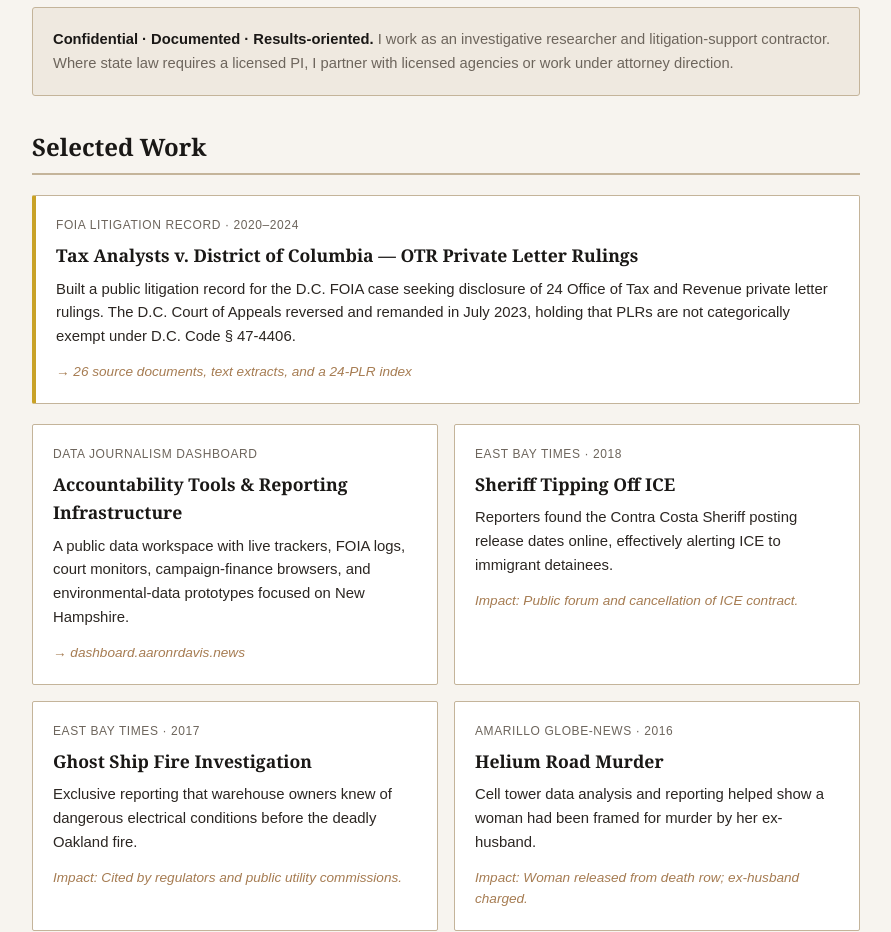
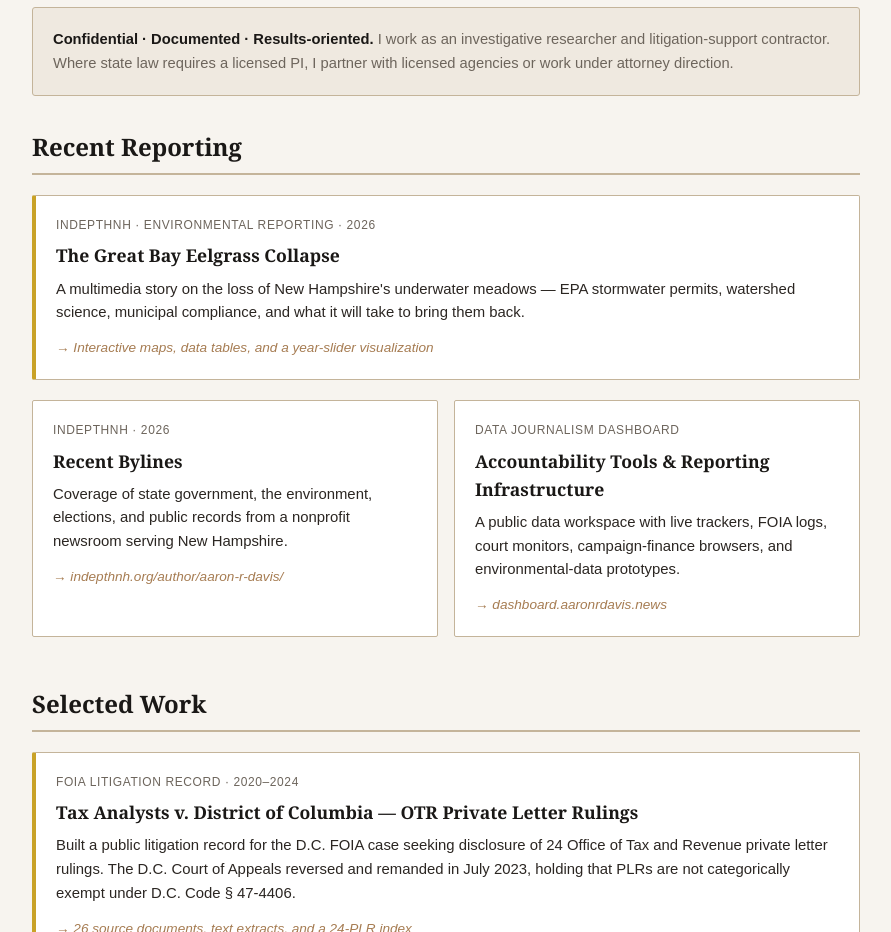
Before and after one commit to AR-Davis/aaronrdavis-news, a website: page index.html in a window 1280 px wide. Shown: the part 580-1512 px from the top of the page, without its empty margins (194-1085 px from the left). Drawn offline with Linux system fonts and the light colour scheme.

Commit message:
Add Recent Reporting section featuring Great Bay eelgrass and InDepthNH bylines

```diff
--- a/index.html
+++ b/index.html
@@ -323,6 +323,30 @@
       </p>
     </div>
 
+    <h2>Recent Reporting</h2>
+    <a class="card full-width featured" href="./stories/great-bay-eelgrass-collapse/">
+      <div class="meta">InDepthNH · Environmental Reporting · 2026</div>
+      <h3>The Great Bay Eelgrass Collapse</h3>
+      <p>A multimedia story on the loss of New Hampshire's underwater meadows — EPA stormwater permits, watershed science, municipal compliance, and what it will take to bring them back.</p>
+      <p class="impact">→ Interactive maps, data tables, and a year-slider visualization</p>
+    </a>
+
+    <div class="portfolio">
+      <a class="card" href="https://indepthnh.org/author/aaron-r-davis/" target="_blank" rel="noopener">
+        <div class="meta">InDepthNH · 2026</div>
+        <h3>Recent Bylines</h3>
+        <p>Coverage of state government, the environment, elections, and public records from a nonprofit newsroom serving New Hampshire.</p>
+        <p class="impact">→ indepthnh.org/author/aaron-r-davis/</p>
+      </a>
+
+      <a class="card" href="https://dashboard.aaronrdavis.news" target="_blank" rel="noopener">
+        <div class="meta">Data Journalism Dashboard</div>
+        <h3>Accountability Tools &amp; Reporting Infrastructure</h3>
+        <p>A public data workspace with live trackers, FOIA logs, court monitors, campaign-finance browsers, and environmental-data prototypes.</p>
+        <p class="impact">→ dashboard.aaronrdavis.news</p>
+      </a>
+    </div>
+
     <h2>Selected Work</h2>
 
     <a class="card full-width featured" href="./cases/dc-foia-plr/">
@@ -333,13 +357,6 @@
     </a>
 
     <div class="portfolio">
-      <a class="card" href="https://dashboard.aaronrdavis.news" target="_blank" rel="noopener">
-        <div class="meta">Data Journalism Dashboard</div>
-        <h3>Accountability Tools &amp; Reporting Infrastructure</h3>
-        <p>A public data workspace with live trackers, FOIA logs, court monitors, campaign-finance browsers, and environmental-data prototypes focused on New Hampshire.</p>
-        <p class="impact">→ dashboard.aaronrdavis.news</p>
-      </a>
-
       <a class="card" href="https://www.eastbaytimes.com/2018/03/29/experts-concerned-contra-costa-sheriff-tipping-off-ice-by-posting-release-dates-of-detained-immigrants/" target="_blank" rel="noopener">
         <div class="meta">East Bay Times · 2018</div>
         <h3>Sheriff Tipping Off ICE</h3>
```
